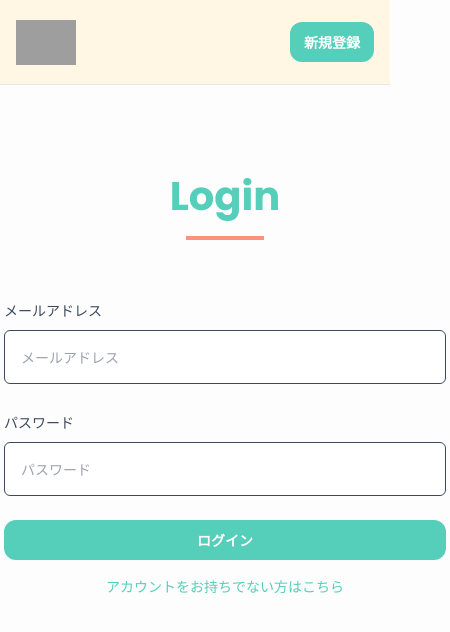
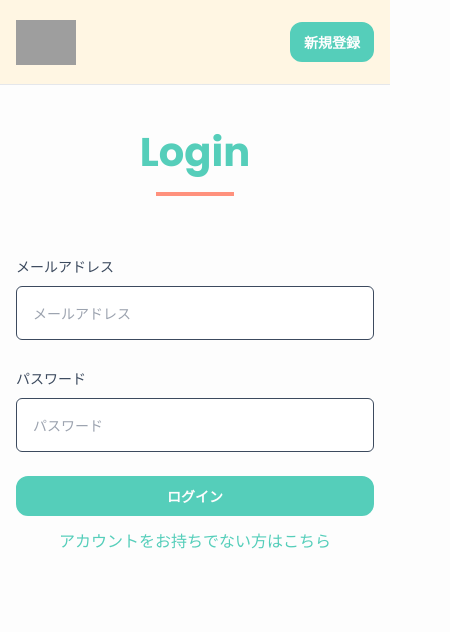
Before and after one commit to hinaokazaki/behindlog, a Next.js app: page /login in a window 390 px wide. Shown: the top 632 px of the page, 450 px wide, since content can reach past the window. Built offline with nearby package versions, Linux system fonts and the light colour scheme; no server answers; grey boxes are pictures that could not be loaded.

Commit message:
feat: add responsive layout for login page

```diff
--- a/src/app/login/page.tsx
+++ b/src/app/login/page.tsx
@@ -57,7 +57,7 @@ export default function Login() {
   };
 
   return (
-    <div className="m-auto my-[168px] w-[450px] p-1">
+    <div className="mx-auto w-full max-w-[450px] px-4 pb-16 pt-32 sm:px-6 lg:pt-[168px]">
       <SectionTitle title="Login" isPublic />
       <Form
         fields={fields}
@@ -68,7 +68,7 @@ export default function Login() {
       />
       <Link
         href="/signup"
-        className="mt-3 block text-center text-form-text text-primary hover:underline"
+        className="mt-3 block text-center text-primary hover:underline sm:text-form-text"
       >
         アカウントをお持ちでない方はこちら
       </Link>
```
